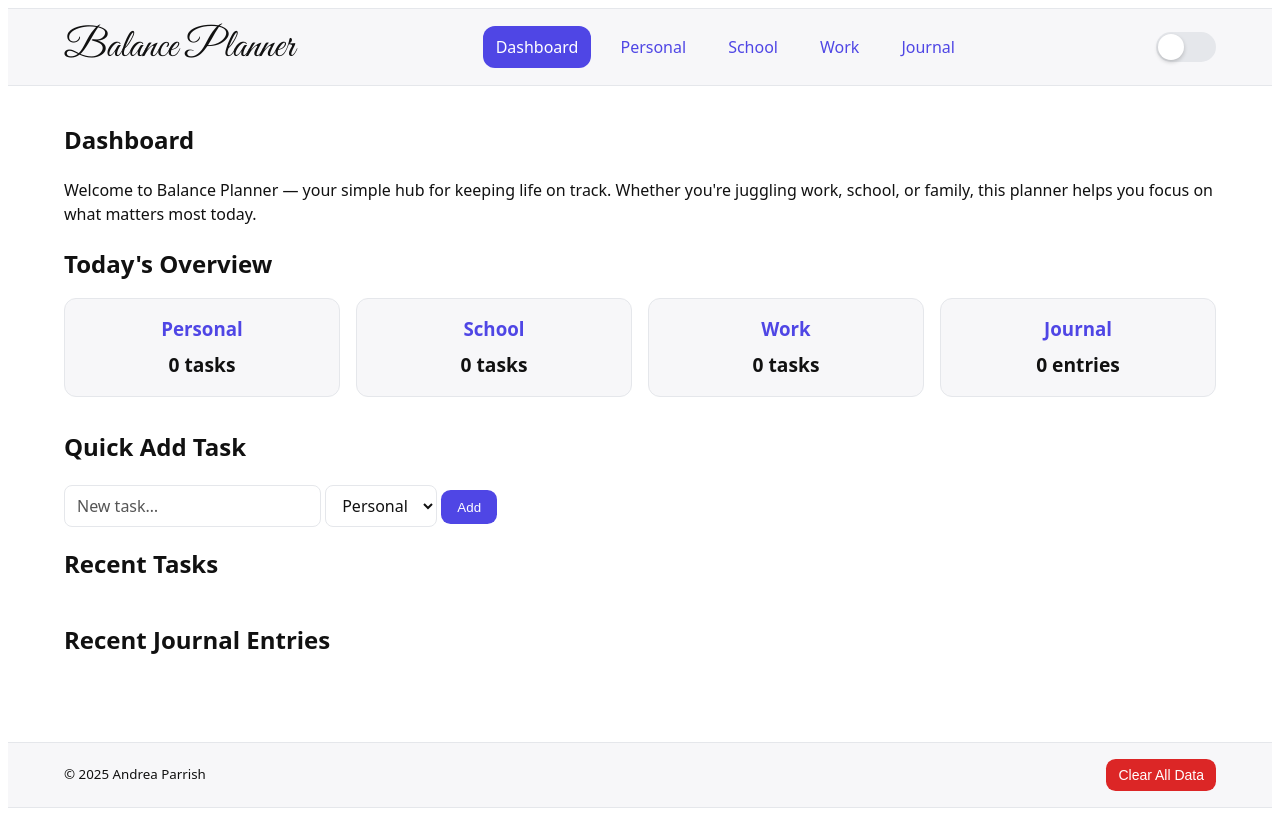
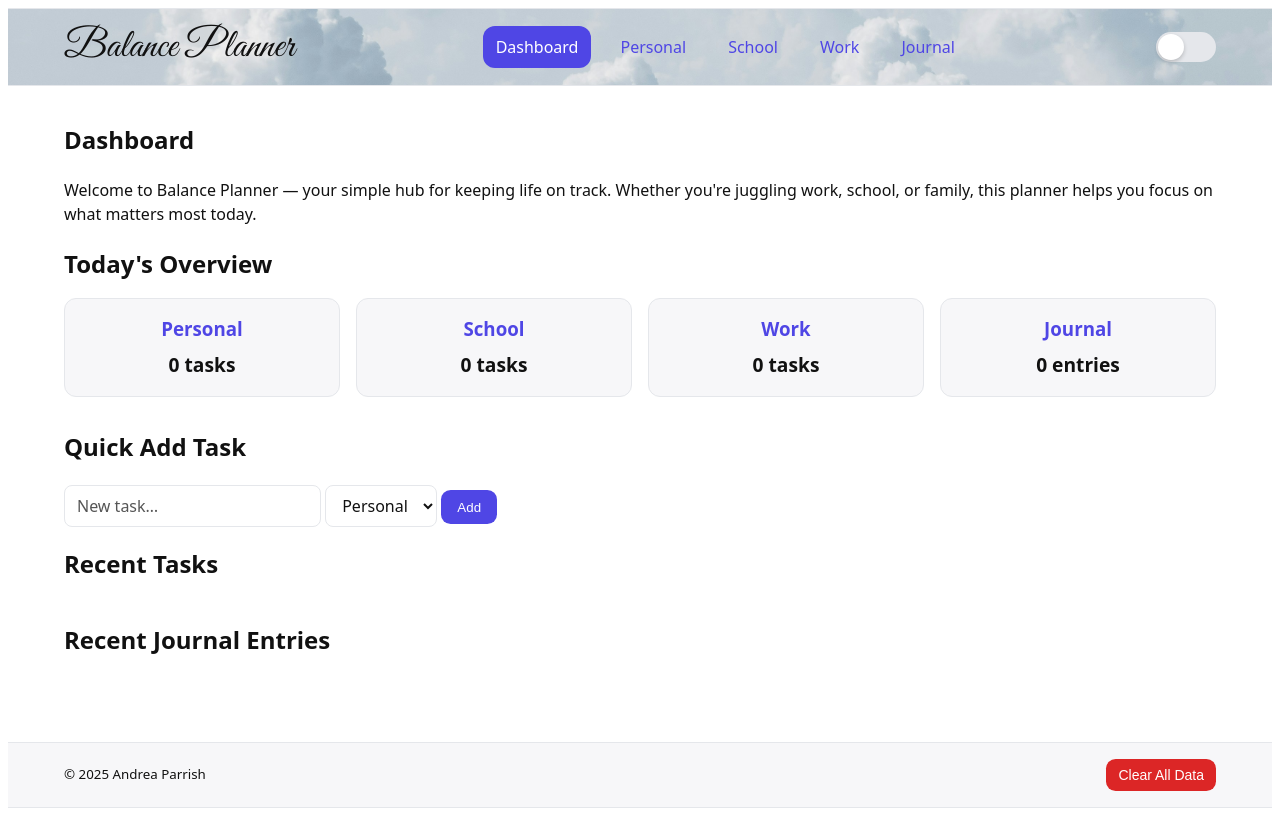
Before and after one commit to andreaparrish/andreaparrish.github.io, a plain HTML site: page index.html in a window 1280 px wide. Drawn offline with Linux system fonts and the light colour scheme.

Commit message:
light/dark banner

```diff
--- a/css/style.css
+++ b/css/style.css
@@ -160,6 +160,17 @@ main {
 .site-footer {
   background: var(--surface);
   border-block: 1px solid var(--border);
+}
+
+.site-header {
+  background-image: url("../img/light-banner.jpg");
+  background-size: cover;
+  background-position: center;
+  background-repeat: no-repeat;
+}
+
+.theme-dark-a .site-header {
+  background-image: url("../img/dark-banner.jpg");
 }
 
 .site-header .container,
```
Also changed, not shown: img/light-banner.jpg (added), 1 other file.
